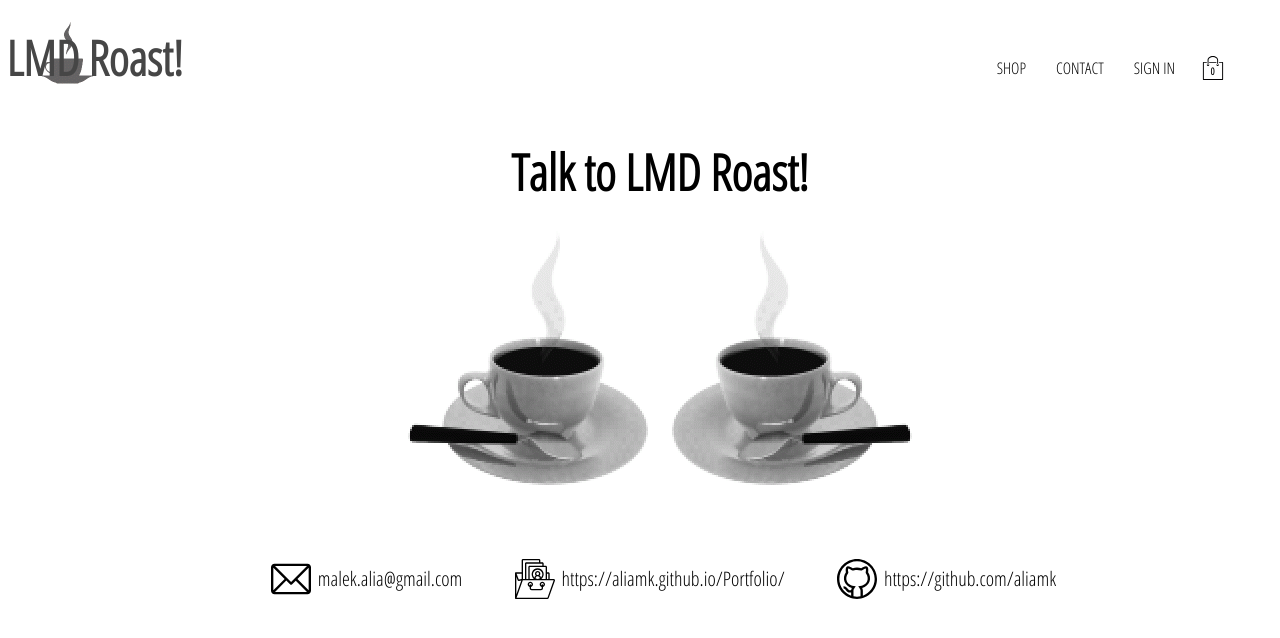
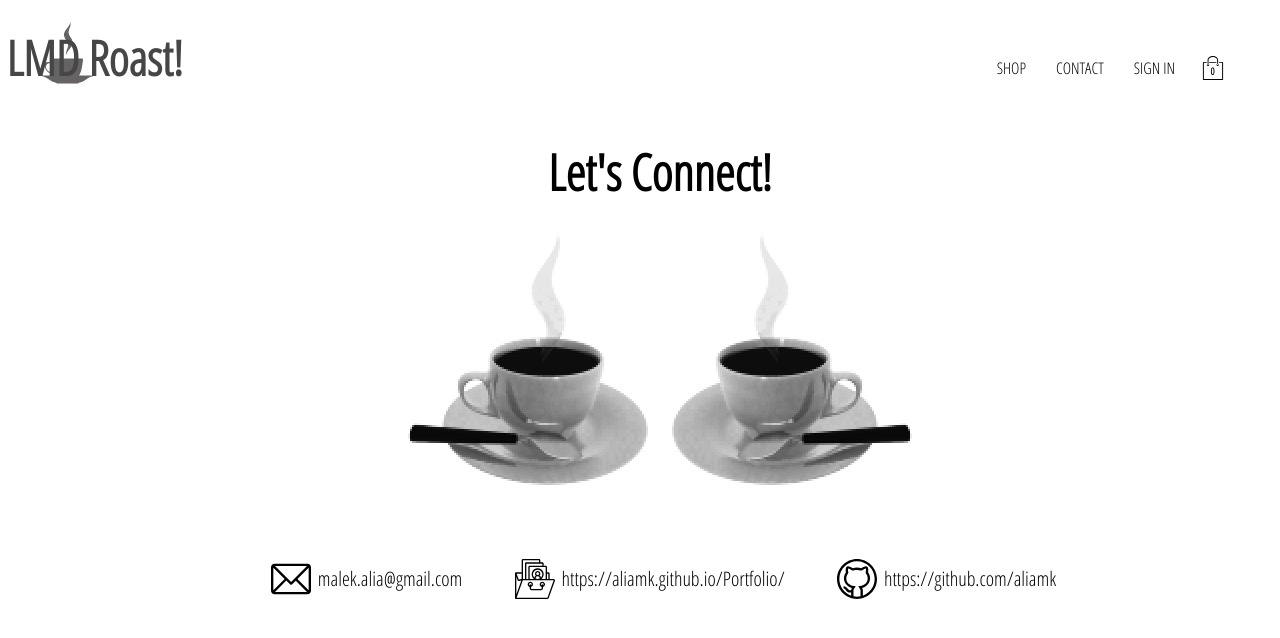
Before and after one commit to aliamk/LMD-Roast-Redux-Selectors, a React (Create React App) app in the folder client/: page /contact in a window 1280 px wide. Shown: the top 638 px of the page. Built offline with nearby package versions, Linux system fonts and the light colour scheme; no server answers.

Commit message:
updated contact page

```diff
--- a/client/src/pages/contactpage/contact.component.jsx
+++ b/client/src/pages/contactpage/contact.component.jsx
@@ -9,7 +9,7 @@ import github from '../../assets/github.svg'
 const ContactPage = () => {
   return (
     <ContactPageContainer>
-      <Title>Talk to LMD Roast!</Title>
+      <Title>Let's Connect!</Title>
       <ImageContainer>
         <CoffeeImageOne src={coffee_cup} alt='coffee cup image' />
         <CoffeeImageTwo src={coffee_cup} alt='coffee cup image' />
```
